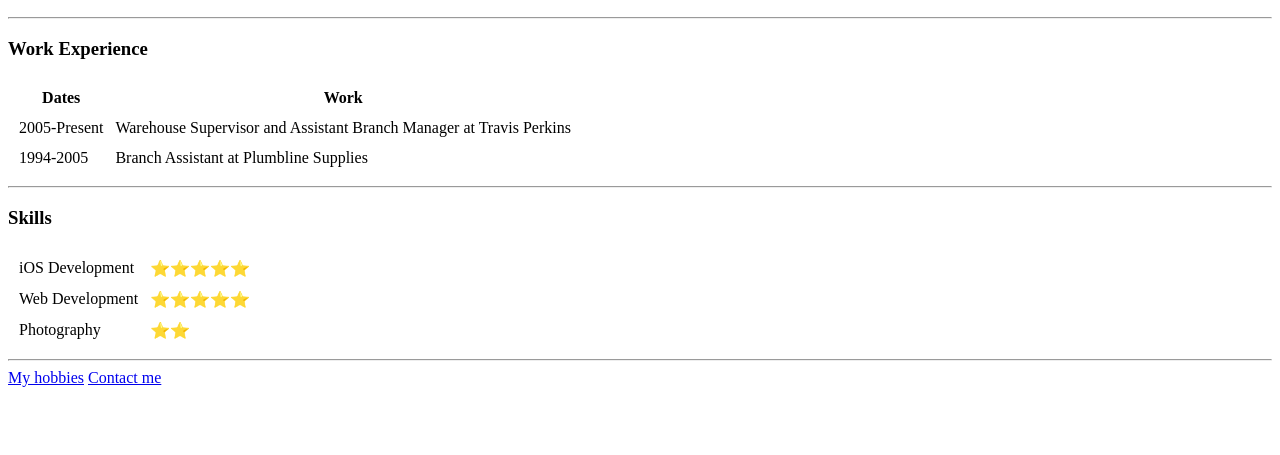
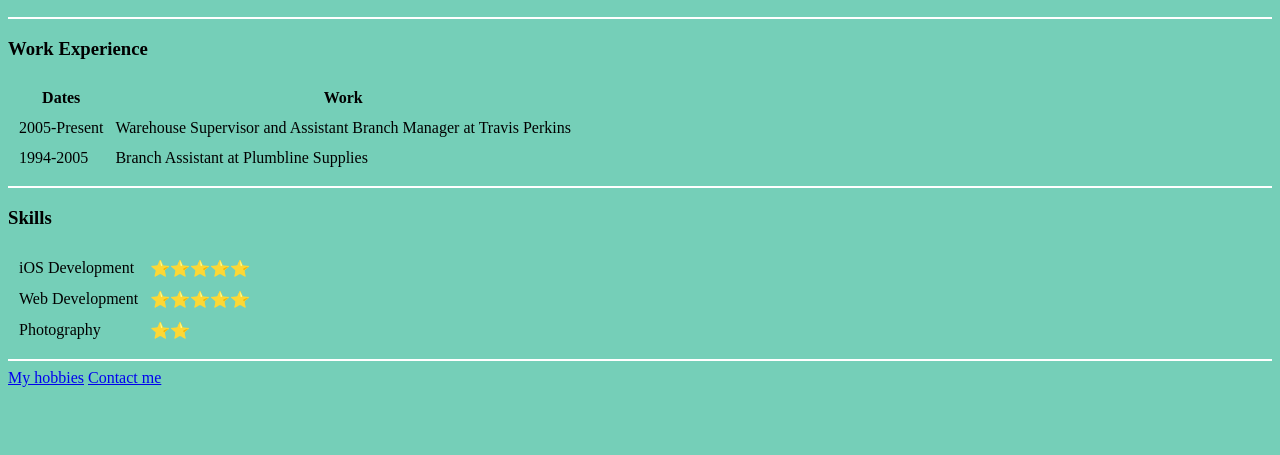
Before and after one commit to ColinThomson1/CV, a plain HTML site: page index.html in a window 1280 px wide. Shown: the part 345-800 px from the top of the page. Drawn offline with Linux system fonts and the light colour scheme.

Commit message:
Add files via upload

```diff
--- a/index.html
+++ b/index.html
@@ -4,6 +4,19 @@
 <head>
   <meta charset="utf-8">
   <title>Colin's personal site</title>
+  <style>
+
+    body {
+      background-color: #75cfb8;
+    }
+
+    hr{
+      background-color: white;
+      border-style: none;
+      height: 2px;
+    }
+
+  </style>
 </head>
 
 <body>
```
